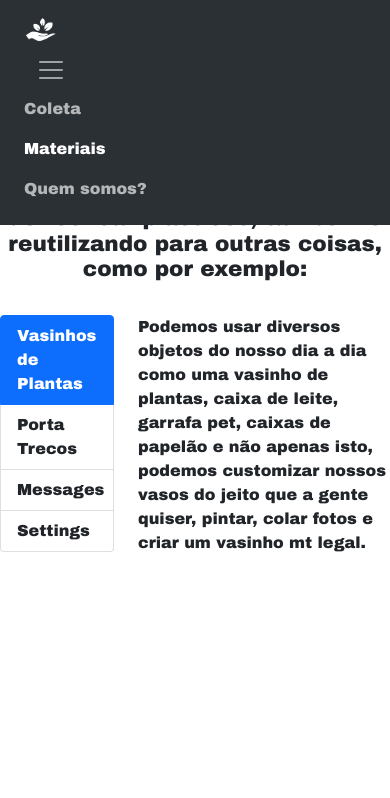
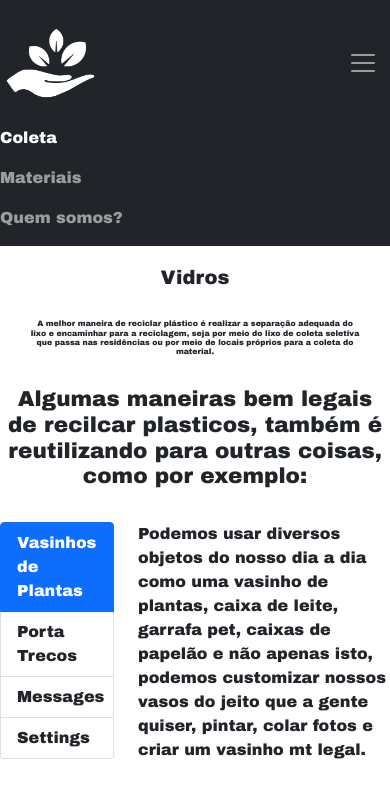
Before and after one commit to joaodgj/coleta-feliz, a plain HTML site: page vidros.html in a window 390 px wide. Both pictures are taken after a click on the button "Toggle navigation". Drawn offline with nearby package versions, Linux system fonts and the light colour scheme.

Commit message:
menu-test
Adaptação do menu responsivo

```diff
--- a/vidros.html
+++ b/vidros.html
@@ -10,32 +10,32 @@
     <title>Coleta Feliz</title>
 </head>
 <body>
-    <body>
    <header>
-            <div class="logo">
-                <a href="index.html"><img src="img/newlogo.png" alt="logo" width="10%" height="2%"></a>
-            </div>
-        <nav class="navbar navbar-expand-lg bg-body-tertiary fixed-top">
-            <div class="container-fluid">
-              <a class="navbar-brand" href="index.html"><img src="img/newlogo.png" width="10%" height="2%"></a>
-              <button class="navbar-toggler" type="button" data-bs-toggle="collapse" data-bs-target="#navbarSupportedContent" aria-controls="navbarSupportedContent" aria-expanded="false" aria-label="Toggle navigation">
+    <nav class="navbar navbar-expand-lg navbar-dark bg-dark">
+      <a class="navbar-brand" href="#">
+        <img src="/img/newlogo.png" alt="Logo" style="max-width: 100px;">
+      </a>
+      <button class="navbar-toggler" type="button" data-toggle="collapse" data-target="#navbarNav"
+              aria-controls="navbarNav" aria-expanded="false" aria-label="Toggle navigation">
         <span class="navbar-toggler-icon"></span>
       </button>
-              <div class="collapse navbar-collapse" id="navbarSupportedContent">
-                <ul class="navbar-nav me-auto mb-2 mb-lg-0">
+      <div class="collapse navbar-collapse justify-content-end" id="navbarNav">
+          <ul class="navbar-nav">
           <li class="nav-item">
-                    <a class="nav-link"href="./index.html">Coleta</a>
+            <a class="nav-link active" aria-current="page" href="./index.html">Coleta</a>
           </li>
           <li class="nav-item">
-                    <a class="nav-link active" aria-current="page"href="./materiais.html">Materiais</a>
+            <a class="nav-link " href="./materiais.html">Materiais</a>
           </li>
           <li class="nav-item">
-                    <a class="nav-link" href="./quemsomos.html">Quem somos?</a>
+            <a class="nav-link" href="./quemSomos.html">Quem somos?</a>
           </li>
         </ul>
       </div>
   </div>
+</nav>
    </header>
+   <main></main>
         <h1> Vidros </h1>
 
         <h2 >A melhor maneira de reciclar plástico é realizar a separação adequada do lixo e encaminhar para a reciclagem, seja por meio do lixo de coleta seletiva que passa nas residências ou por meio de locais próprios para a coleta do material.</h2>
@@ -60,7 +60,10 @@
           </div>
         </div>
 
-
+      </main>
 </body>
 </html>
 <script src="https://cdn.jsdelivr.net/npm/bootstrap@5.3.3/dist/js/bootstrap.bundle.min.js" integrity="sha384-YvpcrYf0tY3lHB60NNkmXc5s9fDVZLESaAA55NDzOxhy9GkcIdslK1eN7N6jIeHz" crossorigin="anonymous"></script>
+<script src="https://code.jquery.com/jquery-3.5.1.slim.min.js"></script>
+<script src="https://cdn.jsdelivr.net/npm/@popperjs/core@2.5.4/dist/umd/popper.min.js"></script>
+<script src="https://stackpath.bootstrapcdn.com/bootstrap/4.5.2/js/bootstrap.min.js"></script>
```
Also changed, not shown: index.html (+14 -8 lines), materiais.html (+14 -8 lines), metais.html (+15 -13 lines), papeis.html (+15 -14 lines), plasticos.html (+15 -14 lines), quemsomos.html (+18 -10 lines). Lines whose indentation alone changed are shown as unchanged.
